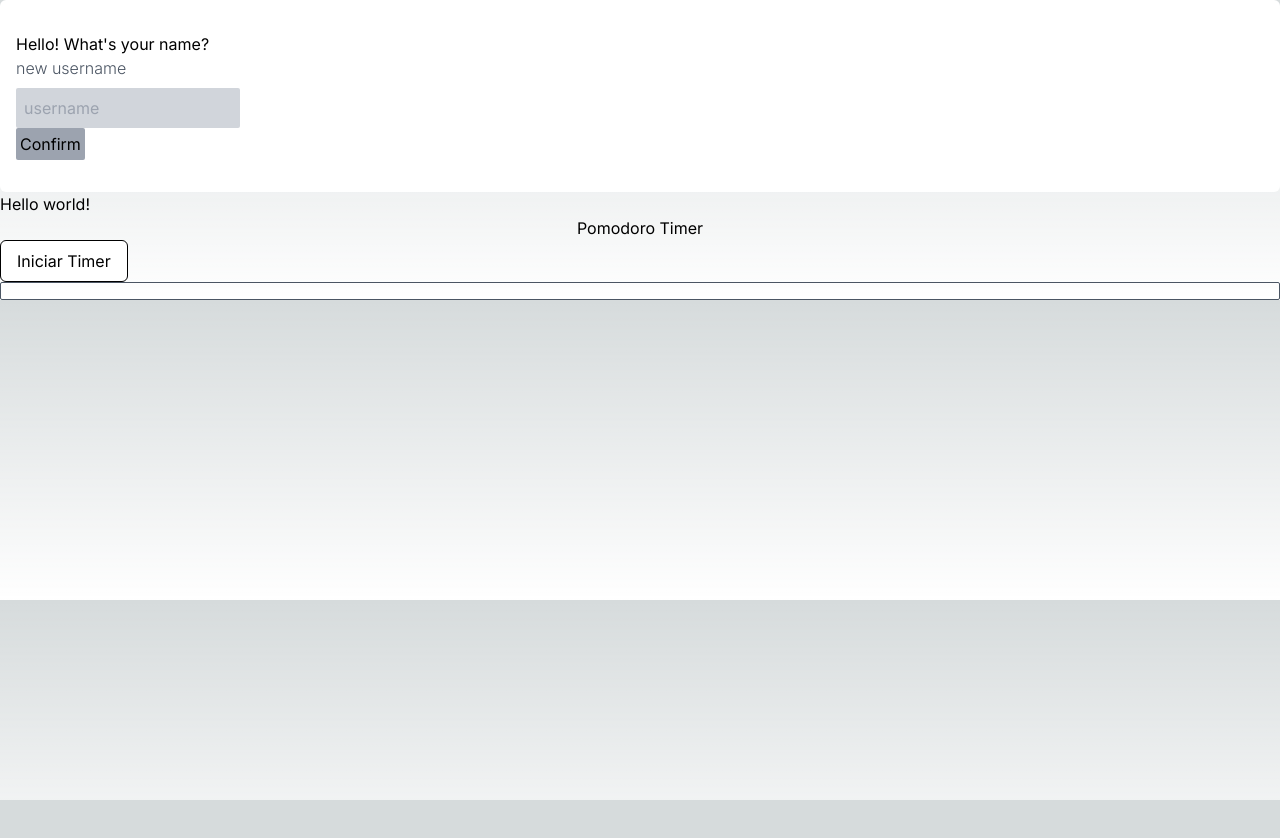
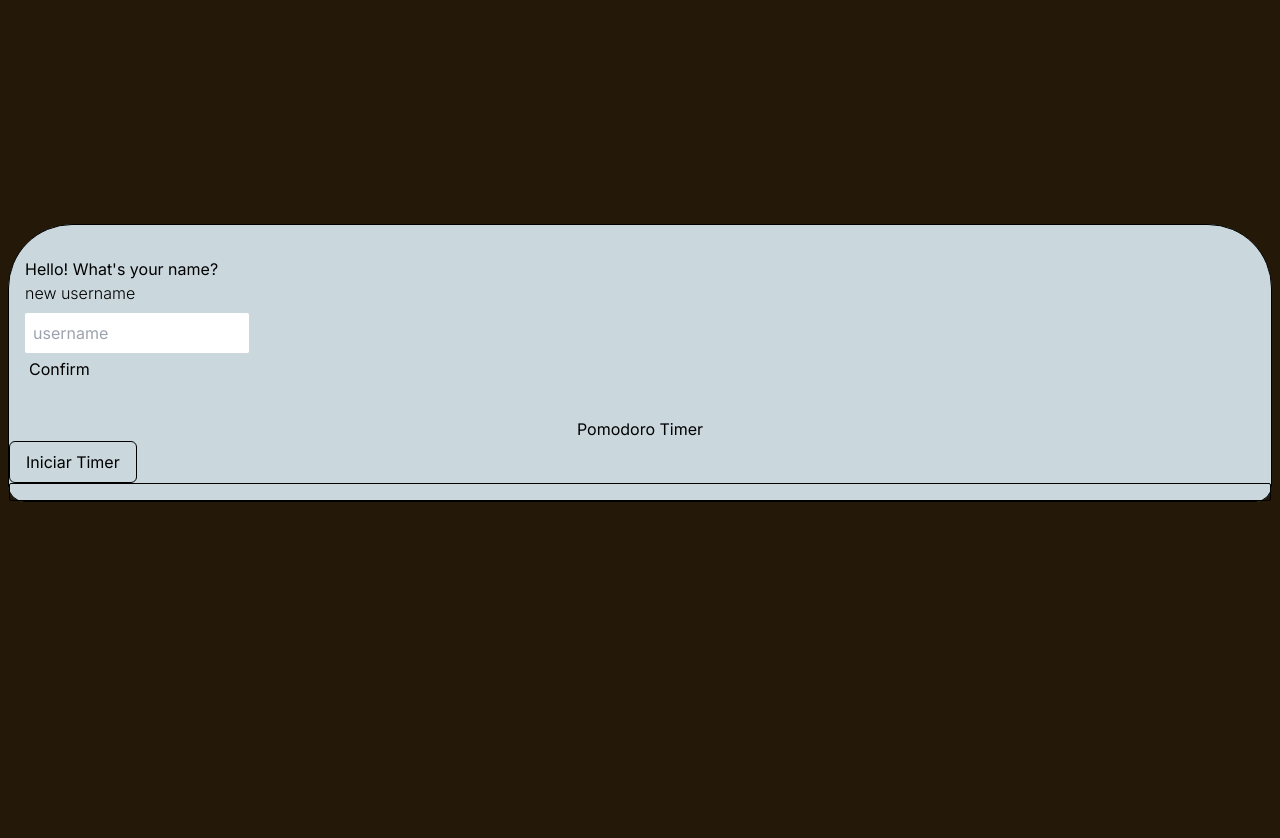
Before and after one commit to MatiasPViecho/pomodoro, a Next.js app: page / in a window 1280 px wide. Shown: the top 838 px of the page. Before the commit the page ends 800 px from the top, so only its background shows below. Built offline with nearby package versions, Linux system fonts and the light colour scheme.

Commit message:
feat: add base color palette

```diff
--- a/app/globals.css
+++ b/app/globals.css
@@ -1,30 +1,6 @@
 @tailwind base;
 @tailwind components;
 @tailwind utilities;
-
-:root {
-  --foreground-rgb: 0, 0, 0;
-  --background-start-rgb: 214, 219, 220;
-  --background-end-rgb: 255, 255, 255;
-}
-
-@media (prefers-color-scheme: dark) {
-  :root {
-    --foreground-rgb: 255, 255, 255;
-    --background-start-rgb: 0, 0, 0;
-    --background-end-rgb: 0, 0, 0;
-  }
-}
-
-body {
-  color: rgb(var(--foreground-rgb));
-  background: linear-gradient(
-      to bottom,
-      transparent,
-      rgb(var(--background-end-rgb))
-    )
-    rgb(var(--background-start-rgb));
-}
 
 @layer utilities {
   .text-balance {
--- a/app/layout.tsx
+++ b/app/layout.tsx
@@ -21,7 +21,11 @@ export default async function RootLayout({
   return (
     <html lang={locale}>
       <NextIntlClientProvider messages={messages}>
-        <body className={inter.className}>{children}</body>
+        <body
+          className={`${inter.className} m-2 mt-56 bg-pomodoro-bg min-h-screen`}
+        >
+          {children}
+        </body>
       </NextIntlClientProvider>
     </html>
   );
--- a/app/page.tsx
+++ b/app/page.tsx
@@ -5,20 +5,19 @@ import Button from "@/components/Button/Button";
 import { UserProvider } from "@/contexts/useUserContext";
 import { UserMenu } from "@/components/UserMenu/UserMenu";
 import { useTranslations } from "next-intl";
-interface IHome {
-  params: { lang: string };
-}
+import { Container } from "@/components/Container";
 export default function Home() {
   const t = useTranslations("Index");
   return (
     <main>
       <UserProvider>
         <DateProvider>
-          <UserMenu />
-          <h1>{t("title")}</h1>
-          <Timer />
-          <Button />
-          <History />
+          <Container status="info">
+            <UserMenu />
+            <Timer />
+            <Button />
+            <History />
+          </Container>
         </DateProvider>
       </UserProvider>
     </main>
--- /dev/null
+++ b/components/Container.tsx
@@ -0,0 +1,12 @@
+import { ReactNode } from "react";
+interface IContainer {
+  children: ReactNode;
+  status: "info" | "running" | "ended";
+}
+export const Container = ({ children, status = "info" }: IContainer) => {
+  return (
+    <div className="border rounded-t-[64px] rounded-l-2xl rounded-r-2xl rounded-b-[32px] bg-pomodoro-grey">
+      {children}
+    </div>
+  );
+};
--- a/tailwind.config.ts
+++ b/tailwind.config.ts
@@ -14,6 +14,17 @@ const config: Config = {
           "conic-gradient(from 180deg at 50% 50%, var(--tw-gradient-stops))",
       },
     },
+    colors: {
+      'pomodoro-black': '#0F1108',
+      'pomodoro-bg': "#241909",
+      'pomodoro-sky': '#00F6ED',
+      'pomodoro-purple': '#8A1C7C',
+      'pomodoro-grey': '#CAD8DE',
+      'pomodoro-brown': '#645853',
+      'pomodoro-border': "#1E1E1E",
+      'pomodoro-salmon': '#E16F7C',
+      'pomodoro-green': '#2E382E',
+    }
   },
   plugins: [],
 };
```
